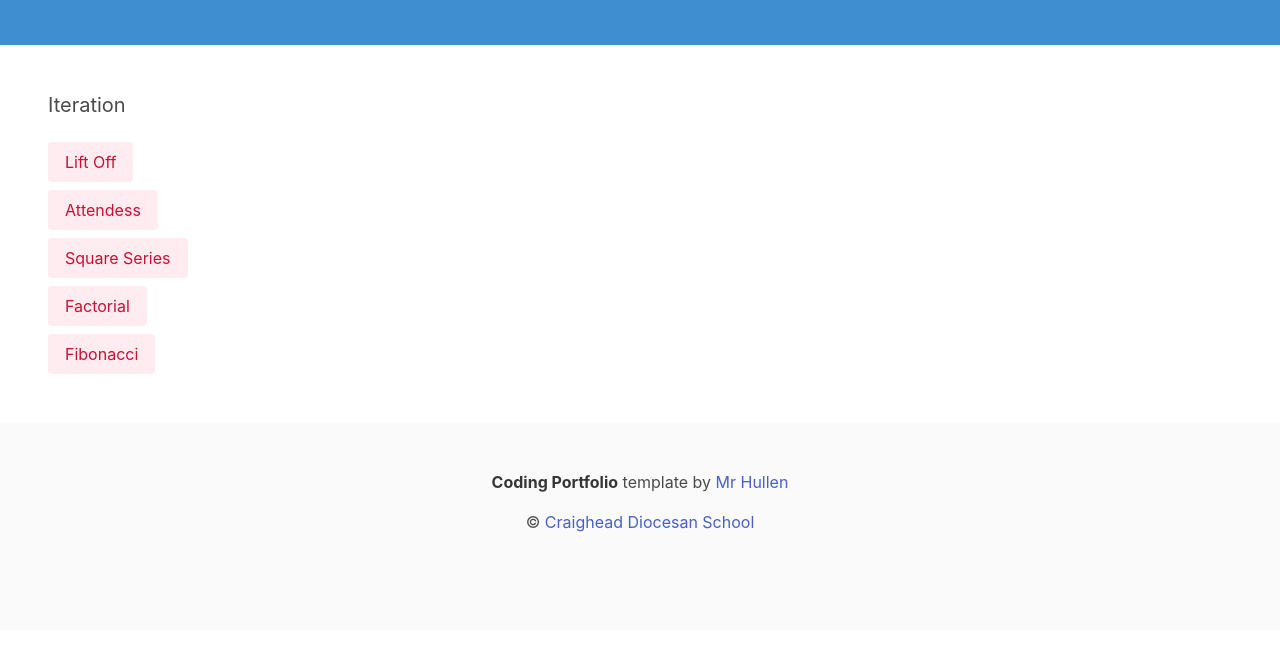
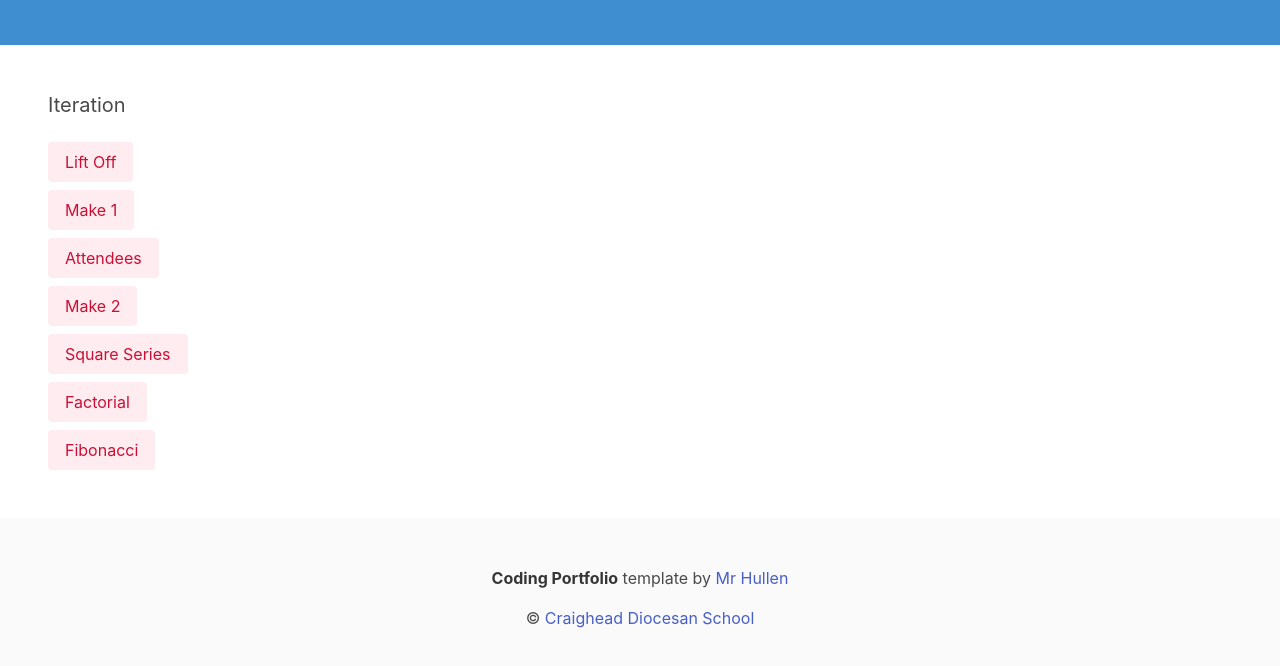
Before and after one commit to craighead-diocesan-school/3-iteration, a plain HTML site: page index.html in a window 1280 px wide. Shown: the part 116-782 px from the top of the page. Drawn offline with nearby package versions, Linux system fonts and the light colour scheme.

Commit message:
Adds Make step

```diff
--- a/code/1-lift-off.js
+++ b/code/1-lift-off.js
@@ -12,3 +12,8 @@ function liftOff() {
 
   alert('Lift Off!')
 }
+
+function make1() {
+  // copy and paste your code here when you get to the Make step
+
+}
--- a/code/2-attendees.js
+++ b/code/2-attendees.js
@@ -16,3 +16,8 @@ function attendees() {
 
   alert(attendees)
 }
+
+function make2() {
+  // copy and paste your code here when you get to the Make step
+
+}
--- a/index.html
+++ b/index.html
@@ -30,7 +30,9 @@
           <h2 class="subtitle">Iteration</h2>
 
           <button class="button is-light is-danger" onclick="liftOff()"> Lift Off </button>
-          <button class="button is-light is-danger" onclick="attendees()"> Attendess </button>
+          <button class="button is-light is-danger" onclick="make1()"> Make 1 </button>
+          <button class="button is-light is-danger" onclick="attendees()"> Attendees </button>
+          <button class="button is-light is-danger" onclick="make2()"> Make 2 </button>
           <button class="button is-light is-danger" onclick="squareSeries()"> Square Series </button>
           <button class="button is-light is-danger" onclick="factorial()"> Factorial </button>
           <button class="button is-light is-danger" onclick="fibonacci()"> Fibonacci </button>
```
